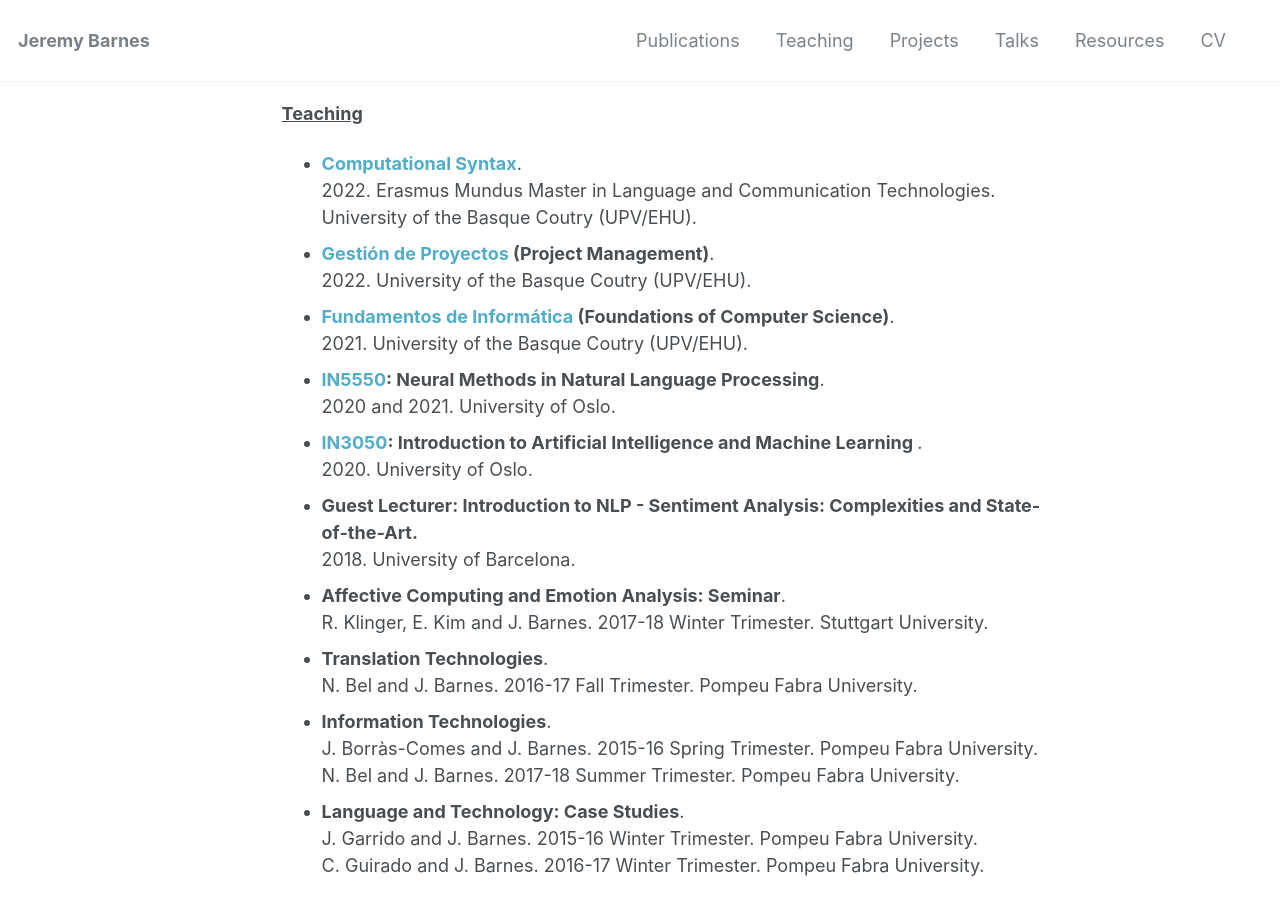
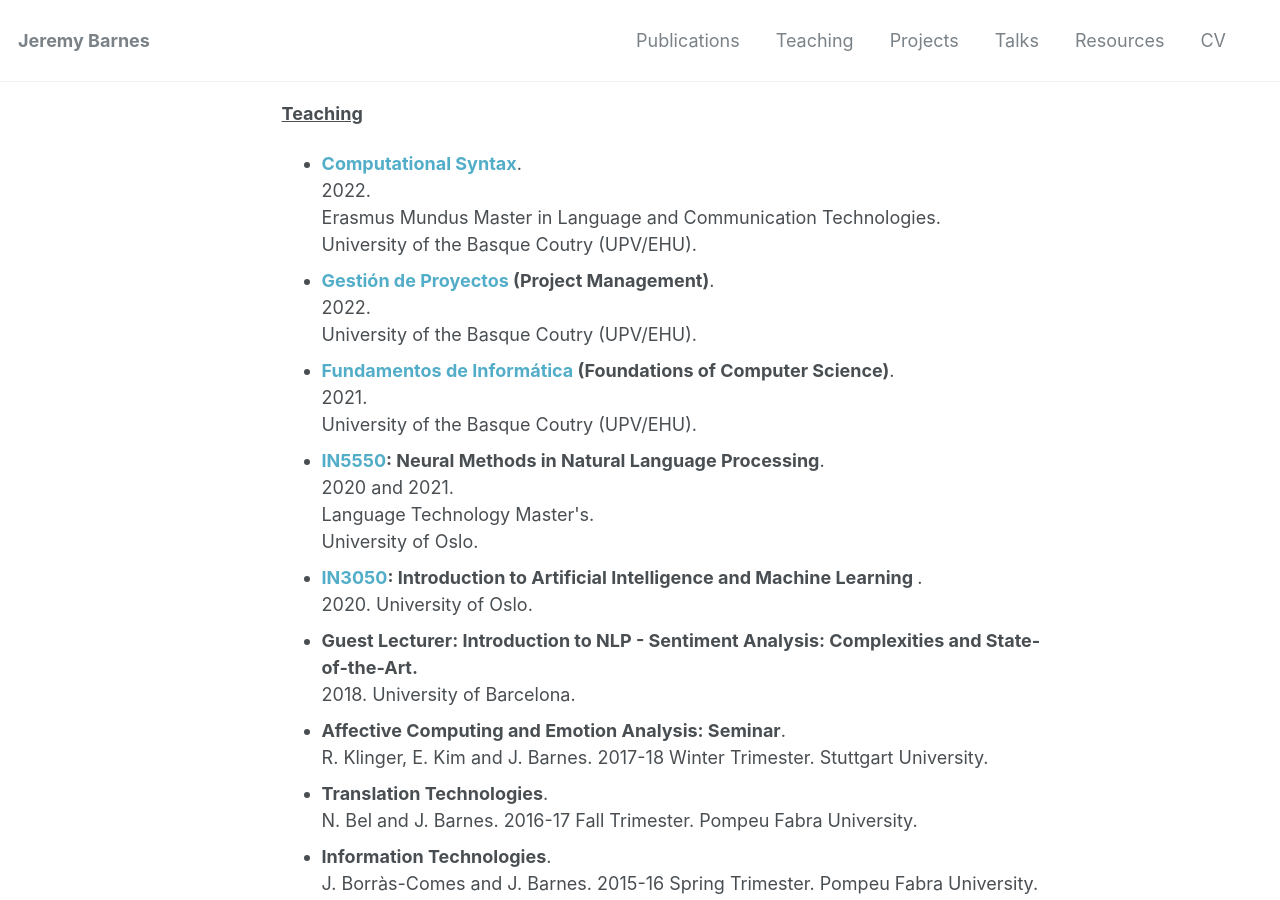
Before and after one commit to jerbarnes/jerbarnes.github.io, a Jekyll site: the page built from teaching/index.html, in a window 1280 px wide and 900 px high. Built offline with Jekyll 4.4.1, drawn with Linux system fonts in a browser that asks for light colours.

Commit message:
updated teaching

```diff
--- a/teaching/index.html
+++ b/teaching/index.html
@@ -10,12 +10,12 @@
 <ul>
 
 
-<li>           <strong><a href="https://www.ehu.eus/en/web/master/master-language-communication-technologies/subject?p_anyo_ofd=20200&p_anyo_pop=20200&p_cod_centro=226&p_cod_materia=10300&p_cod_asignatura=505310&p_tipo_asignatura=1">Computational Syntax</a></strong>. <br />2022. Erasmus Mundus Master in Language and Communication Technologies. University of the Basque Coutry (UPV/EHU).</li>
+<li>           <strong><a href="https://www.ehu.eus/en/web/master/master-language-communication-technologies/subject?p_anyo_ofd=20200&p_anyo_pop=20200&p_cod_centro=226&p_cod_materia=10300&p_cod_asignatura=505310&p_tipo_asignatura=1">Computational Syntax</a></strong>. <br/>2022. <br/>Erasmus Mundus Master in Language and Communication Technologies. <br/>University of the Basque Coutry (UPV/EHU).</li>
 
-<li>           <strong><a href="https://www.ehu.eus/es/grado-ingenieria-informatica-de-gestion-y-sistemas-de-informacion-bizkaia/creditos-y-asignaturas-por-curso?p_redirect=consultaAsignatura&p_cod_proceso=egr&p_anyo_acad=20210&p_ciclo=X&p_curso=3&p_cod_asignatura=27684">Gestión de Proyectos</a> (Project Management)</strong>. <br />2022. University of the Basque Coutry (UPV/EHU).</li>
+<li>           <strong><a href="https://www.ehu.eus/es/grado-ingenieria-informatica-de-gestion-y-sistemas-de-informacion-bizkaia/creditos-y-asignaturas-por-curso?p_redirect=consultaAsignatura&p_cod_proceso=egr&p_anyo_acad=20210&p_ciclo=X&p_curso=3&p_cod_asignatura=27684">Gestión de Proyectos</a> (Project Management)</strong>. <br />2022. <br/>University of the Basque Coutry (UPV/EHU).</li>
 
-<li>           <strong><a href="https://www.ehu.eus/es/grado-ingenieria-mecanica-bizkaia/creditos-y-asignaturas-por-curso?p_redirect=consultaAsignatura&p_cod_proceso=egr&p_anyo_acad=20210&p_ciclo=X&p_curso=1&p_cod_asignatura=27679">Fundamentos de Informática</a> (Foundations of Computer Science)</strong>. <br />2021. University of the Basque Coutry (UPV/EHU).</li>
-<li>           <strong><a href="https://www.uio.no/studier/emner/matnat/ifi/IN5550/">IN5550</a>: Neural Methods in Natural Language Processing</strong>. <br />2020 and 2021. University of Oslo.</li>
+<li>           <strong><a href="https://www.ehu.eus/es/grado-ingenieria-mecanica-bizkaia/creditos-y-asignaturas-por-curso?p_redirect=consultaAsignatura&p_cod_proceso=egr&p_anyo_acad=20210&p_ciclo=X&p_curso=1&p_cod_asignatura=27679">Fundamentos de Informática</a> (Foundations of Computer Science)</strong>. <br />2021. <br/>University of the Basque Coutry (UPV/EHU).</li>
+<li>           <strong><a href="https://www.uio.no/studier/emner/matnat/ifi/IN5550/">IN5550</a>: Neural Methods in Natural Language Processing</strong>. <br />2020 and 2021.<br/>Language Technology Master's. <br/>University of Oslo.</li>
 <li>           <strong><a href="https://www.uio.no/studier/emner/matnat/ifi/IN3050/index-eng.html">IN3050</a>: Introduction to Artificial Intelligence and Machine Learning </strong>. <br />2020. University of Oslo.</li>
 <li>           <strong>Guest Lecturer: Introduction to NLP - Sentiment Analysis: Complexities and State-of-the-Art.</strong><br />2018. University of Barcelona.</li>
 <li>           <strong>Affective Computing and Emotion Analysis: Seminar</strong>. <br />R. Klinger, E. Kim and J. Barnes. 2017-18 Winter Trimester. Stuttgart University.</li>
```
